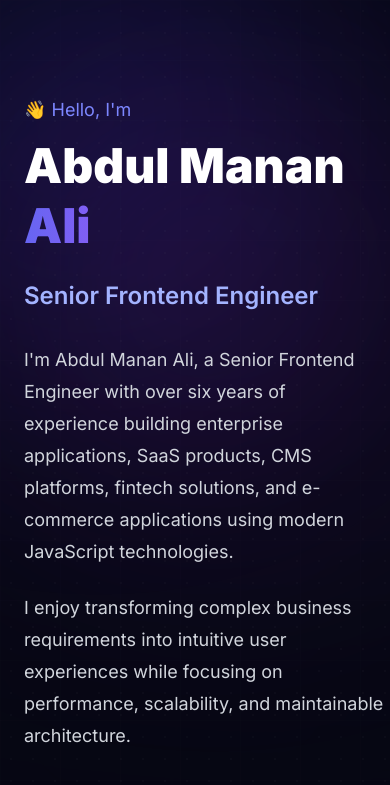
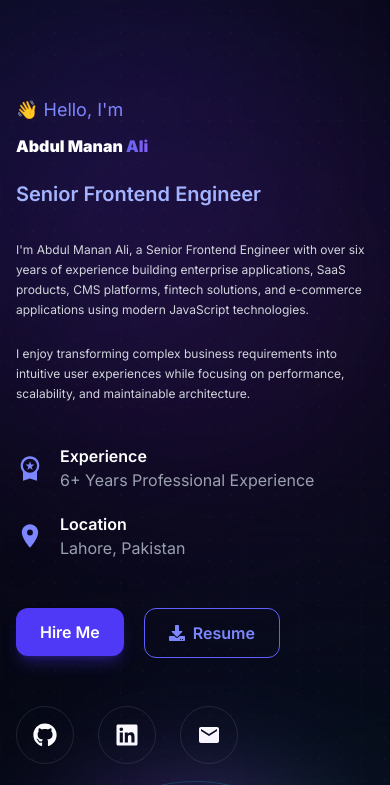
Before and after one commit to manan222/portfolio, a Next.js app: page / in a window 390 px wide. Shown: the top 785 px of the page. Built offline with nearby package versions, Linux system fonts and the light colour scheme.

Commit message:
responsivness issues are fixed

```diff
--- a/components/layout/Container.tsx
+++ b/components/layout/Container.tsx
@@ -6,15 +6,12 @@ interface ContainerProps {
   className?: string;
 }
 
-export default function Container({
-  children,
-  className,
-}: ContainerProps) {
+export default function Container({ children, className }: ContainerProps) {
   return (
     <div
       className={clsx(
-        "mx-auto w-full max-w-7xl px-6 md:px-10 lg:px-16",
-        className
+        "mx-auto w-full max-w-7xl px-4 md:px-10 lg:px-16",
+        className,
       )}
     >
       {children}
--- a/sections/Contact/ContactInfo.tsx
+++ b/sections/Contact/ContactInfo.tsx
@@ -7,7 +7,7 @@ import { CONTACT_INFO, SOCIAL_LINKS } from "../../lib/contacts";
 
 export default function ContactInfo() {
   return (
-    <div className="space-y-8">
+    <div className="space-y-8 ">
       {/* Heading */}
 
       <div>
@@ -15,14 +15,13 @@ export default function ContactInfo() {
           Contact Information
         </span>
 
-        <h2 className="mt-5 text-4xl font-bold text-white">
+        <h2 className="mt-5 md:text-4xl text-md font-bold text-white">
           Let's build something amazing together.
         </h2>
 
-        <p className="mt-5 leading-8 text-gray-400">
+        <p className="mt-5 md:leading-8 leading-5 sm text-gray-400 text-[11px]">
           I'm always interested in discussing new opportunities, React & Next.js
-          projects, enterprise applications, or simply connecting with fellow
-          developers.
+          projects.
         </p>
       </div>
 
@@ -57,9 +56,9 @@ export default function ContactInfo() {
               }}
               className="group flex items-center gap-5 rounded-2xl border border-white/10 bg-white/5 p-6 backdrop-blur-xl transition-all duration-300 hover:border-indigo-500/40 hover:bg-white/10"
             >
-              <div className="flex h-16 w-16 items-center justify-center rounded-2xl bg-indigo-500/10">
+              <div className="flex h-4 w-4 items-center justify-center rounded-2xl bg-indigo-500/10">
                 <Icon
-                  size={26}
+                  size={20}
                   className="text-indigo-400 transition-transform duration-300 group-hover:scale-110"
                 />
               </div>
@@ -69,7 +68,7 @@ export default function ContactInfo() {
                   {item.title}
                 </h4>
 
-                <p className="mt-1 text-lg font-semibold text-white">
+                <p className="mt-1 md:text-lg text-sm font-semibold text-white">
                   {item.value}
                 </p>
               </div>
--- a/sections/Hero/Hero.tsx
+++ b/sections/Hero/Hero.tsx
@@ -9,7 +9,7 @@ export default function Hero() {
   return (
     <section
       id="home"
-      className="relative flex min-h-screen items-center overflow-hidden bg-[#050816]"
+      className="relative flex min-h-screen items-center  bg-[#050816]"
     >
       <MouseSpotlight />
 
--- a/sections/Hero/HeroContent.tsx
+++ b/sections/Hero/HeroContent.tsx
@@ -22,7 +22,7 @@ export default function HeroContent() {
   };
   return (
     <Container>
-      <div className="grid min-h-screen items-center gap-16 pt-24 lg:grid-cols-2">
+      <div className="grid  items-center gap-16 pt-24 lg:grid-cols-2">
         {/* Left */}
 
         <div>
@@ -39,7 +39,7 @@ export default function HeroContent() {
             initial={{ opacity: 0, y: 35 }}
             animate={{ opacity: 1, y: 0 }}
             transition={{ delay: 0.2 }}
-            className="text-5xl font-black leading-tight md:text-7xl"
+            className="md:text-5xl sm:text-4xl xs:text-2xl font-black leading-tight "
           >
             Abdul Manan <span className="gradient-text">Ali</span>
           </motion.h1>
@@ -48,7 +48,7 @@ export default function HeroContent() {
             initial={{ opacity: 0 }}
             animate={{ opacity: 1 }}
             transition={{ delay: 0.5 }}
-            className="mt-6 text-2xl font-semibold text-indigo-300 md:text-3xl"
+            className="mt-6 md:text-2xl text-xl font-semibold text-indigo-300 md:text-3xl"
           >
             Senior Frontend Engineer
           </motion.h2>
@@ -57,7 +57,7 @@ export default function HeroContent() {
             initial={{ opacity: 0 }}
             animate={{ opacity: 1 }}
             transition={{ delay: 0.7 }}
-            className="mt-8 max-w-xl text-lg leading-8 text-gray-300"
+            className="mt-8 max-w-xl md:text-lg text-[12px] md:leading-8 leading-5 text-gray-300"
           >
             I'm Abdul Manan Ali, a Senior Frontend Engineer with over six years
             of experience building enterprise applications, SaaS products, CMS
@@ -69,7 +69,7 @@ export default function HeroContent() {
             initial={{ opacity: 0 }}
             animate={{ opacity: 1 }}
             transition={{ delay: 0.8 }}
-            className="mt-6 max-w-xl text-lg leading-8 text-gray-300"
+            className="mt-6 md:text-lg text-[12px] md:leading-8 leading-5 text-gray-300"
           >
             I enjoy transforming complex business requirements into intuitive
             user experiences while focusing on performance, scalability, and
@@ -172,7 +172,7 @@ export default function HeroContent() {
           transition={{
             duration: 0.9,
           }}
-          className="flex justify-center"
+          className="flex justify-center object-center"
         >
           <ProfileImage />
         </motion.div>
--- a/sections/Hero/ProfileImage.tsx
+++ b/sections/Hero/ProfileImage.tsx
@@ -2,7 +2,7 @@
 
 import Image from "next/image";
 import { motion } from "framer-motion";
-import developerImage from "../../public/images/abdul-manan-ali.jpeg"
+import developerImage from "../../public/images/abdul-manan-ali.jpeg";
 
 export default function ProfileImage() {
   return (
@@ -51,8 +51,7 @@ export default function ProfileImage() {
 
       {/* Image */}
 
-      <div className="relative h-[360px] w-[360px] overflow-hidden rounded-full border border-white/10 bg-[#111827] shadow-2xl lg:h-[430px] lg:w-[430px]">
-
+      <div className="relative h-[240px] w-[240px] overflow-hidden rounded-full border border-white/10 bg-[#111827] shadow-2xl lg:h-[430px] lg:w-[430px]">
         <Image
           src={developerImage}
           alt="Abdul Manan Ali"
@@ -60,7 +59,6 @@ export default function ProfileImage() {
           priority
           className="object-cover transition duration-700 hover:scale-110"
         />
-
       </div>
 
       {/* Floating Badge */}
@@ -75,13 +73,9 @@ export default function ProfileImage() {
         }}
         className="absolute -right-4 bottom-10 rounded-2xl border border-white/10 bg-black/60 px-6 py-4 backdrop-blur-xl"
       >
-        <h4 className="gradient-text text-lg font-bold">
-          React Expert
-        </h4>
+        <h4 className="gradient-text text-lg font-bold">React Expert</h4>
 
-        <p className="text-sm text-gray-400">
-          6+ Years Experience
-        </p>
+        <p className="text-sm text-gray-400">6+ Years Experience</p>
       </motion.div>
     </motion.div>
   );
```
